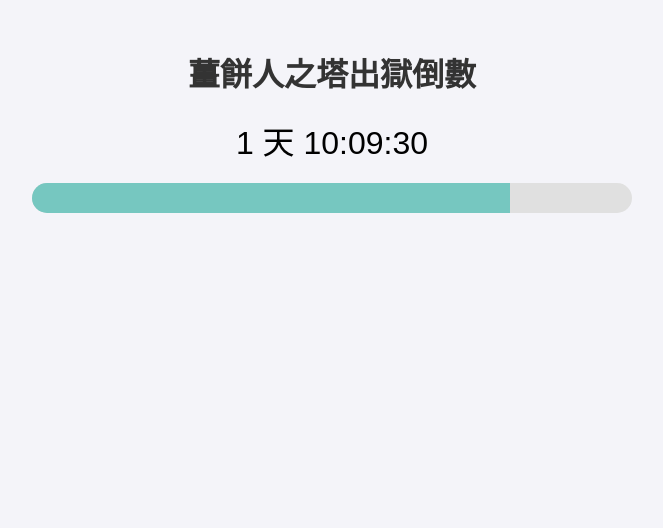
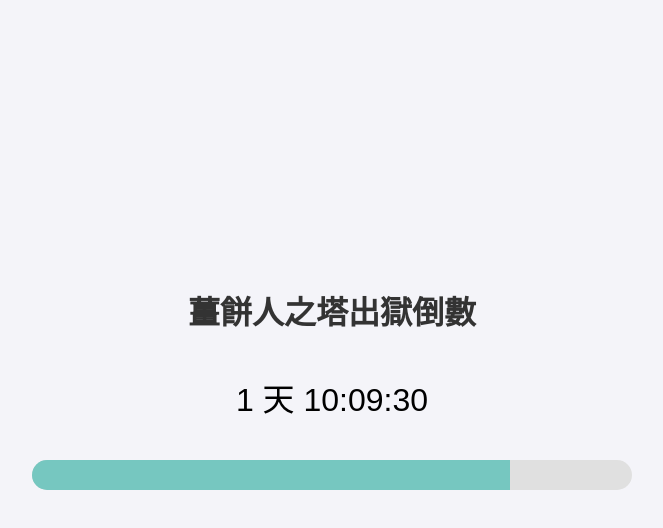
Before and after one commit to andy123334/cookie.github.io, a plain HTML site: page index.html in a window 1280 px wide. Shown: the whole page, without its empty margins (308-971 px from the left). Drawn offline with Linux system fonts and the light colour scheme.

Commit message:
Update index.html 顯示在正中間

```diff
--- a/index.html
+++ b/index.html
@@ -8,8 +8,13 @@
         body {
             font-family: Arial, sans-serif;
             text-align: center;
+            display: flex;
+            flex-direction: column;
+            align-items: center;
+            justify-content: center;
             padding: 20px;
             background-color: #f4f4f9;
+            height: 90vh; /* 設定視窗高度 */
         }
         h1 {
             color: #333;
```
